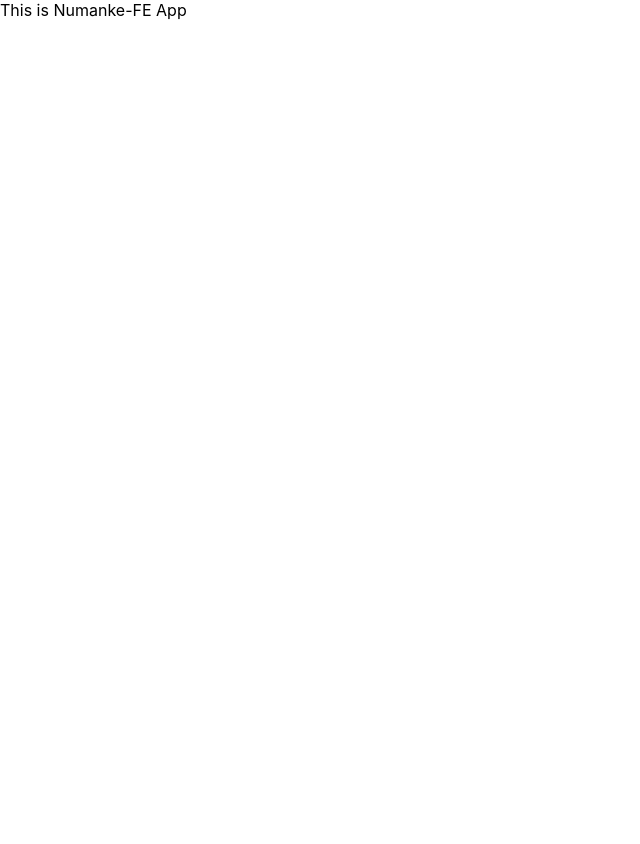
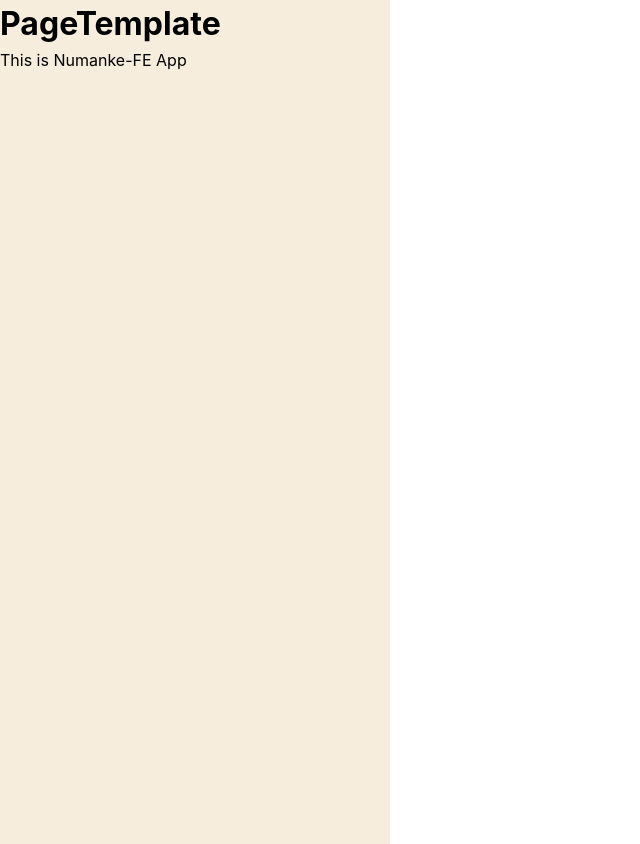
Before and after one commit to devBuzz142/numanku-fe, a React (Create React App) app: page / in a window 1280 px wide. Shown: the whole page, without its empty margins (0-640 px from the left). Before the commit the page ends 800 px from the top, so only its background shows below. Built offline with nearby package versions, Linux system fonts and the light colour scheme.

Commit message:
feat: reset css by GlobalStyle

```diff
--- a/src/App.jsx
+++ b/src/App.jsx
@@ -1,8 +1,10 @@
+import PageTemplate from "./pages/PageTemplate/PageTemplate";
+
 function App() {
   return (
-    <div className="App">
+    <PageTemplate>
       <div>This is Numanke-FE App</div>
-    </div>
+    </PageTemplate>
   );
 }
 
--- /dev/null
+++ b/src/commons/style/GlobalStyle.jsx
@@ -0,0 +1,122 @@
+import { Global, css } from "@emotion/react";
+
+const GlobalStyle = () => {
+  return (
+    <Global
+      styles={css`
+        * {
+          position: relative;
+
+          margin: 0;
+          padding: 0;
+          border: none;
+        }
+
+        *,
+        ::after,
+        ::before {
+          box-sizing: border-box;
+          /* flex-shrink: 0; */
+          //  content의 크기가 반드시 유지되는 것을 원칙으로 해야하는가? 나중에 결정할 것
+        }
+
+        // 사실상 <html>
+        :root {
+          -webkit-tap-highlight-color: transparent;
+          -webkit-text-size-adjust: 100%;
+          text-size-adjust: 100%;
+          cursor: default;
+          line-height: 1.5;
+          overflow-wrap: break-word;
+          -moz-tab-size: 4;
+          tab-size: 4;
+        }
+
+        html,
+        body {
+          height: 100%;
+        }
+
+        #root {
+          height: 100%;
+        }
+
+        img,
+        picture,
+        video,
+        canvas,
+        svg {
+          display: block; // inline으로 되어있으면 자꾸 하단에 4px씩 여백이 생긴다!
+          max-width: 100%; // 뼈지나오지 않게
+        }
+
+        button {
+          -webkit-appearance: none;
+          -moz-appearance: none;
+          appearance: none;
+
+          border: 0;
+          background: none;
+
+          cursor: pointer;
+
+          &:disabled {
+            cursor: not-allowed;
+          }
+        }
+
+        select {
+          -webkit-appearance: none;
+          -moz-appearance: none;
+          appearance: none;
+
+          border: none;
+          border-radius: 0px;
+        }
+
+        input {
+          -webkit-appearance: none;
+          -moz-appearance: none;
+          appearance: none;
+
+          border: 0;
+          background: none;
+
+          resize: none;
+
+          &:focus {
+            outline: none;
+          }
+        }
+
+        textarea {
+          -webkit-appearance: none;
+          -moz-appearance: none;
+          appearance: none;
+
+          border: 0;
+          background: none;
+
+          resize: none;
+          overflow: visible;
+
+          &:focus {
+            outline: none;
+          }
+        }
+
+        a {
+          text-decoration: none;
+        }
+
+        ol,
+        ul,
+        li {
+          list-style: none;
+        }
+      `}
+    />
+  );
+};
+
+export default GlobalStyle;
--- a/src/index.jsx
+++ b/src/index.jsx
@@ -2,14 +2,12 @@ import React from "react";
 import ReactDOM from "react-dom/client";
 import "./index.css";
 import App from "./App";
+import GlobalStyle from "./commons/style/GlobalStyle";
 
 const root = ReactDOM.createRoot(document.getElementById("root"));
 root.render(
   <React.StrictMode>
+    <GlobalStyle />
     <App />
   </React.StrictMode>
 );
-
-// If you want to start measuring performance in your app, pass a function
-// to log results (for example: reportWebVitals(console.log))
-// or send to an analytics endpoint. Learn more: https://bit.ly/CRA-vitals
--- /dev/null
+++ b/src/pages/PageTemplate/PageTemplate.jsx
@@ -0,0 +1,12 @@
+import * as S from "./PageTemplate.style";
+
+const PageTemplate = ({ children }) => {
+  return (
+    <S.PageTemplateContainer>
+      <h1>PageTemplate</h1>
+      {children}
+    </S.PageTemplateContainer>
+  );
+};
+
+export default PageTemplate;
--- /dev/null
+++ b/src/pages/PageTemplate/PageTemplate.style.jsx
@@ -0,0 +1,8 @@
+import styled from "@emotion/styled";
+
+export const PageTemplateContainer = styled.div`
+  width: 390px;
+  height: 844px;
+
+  background-color: #f6eddd;
+`;
```
